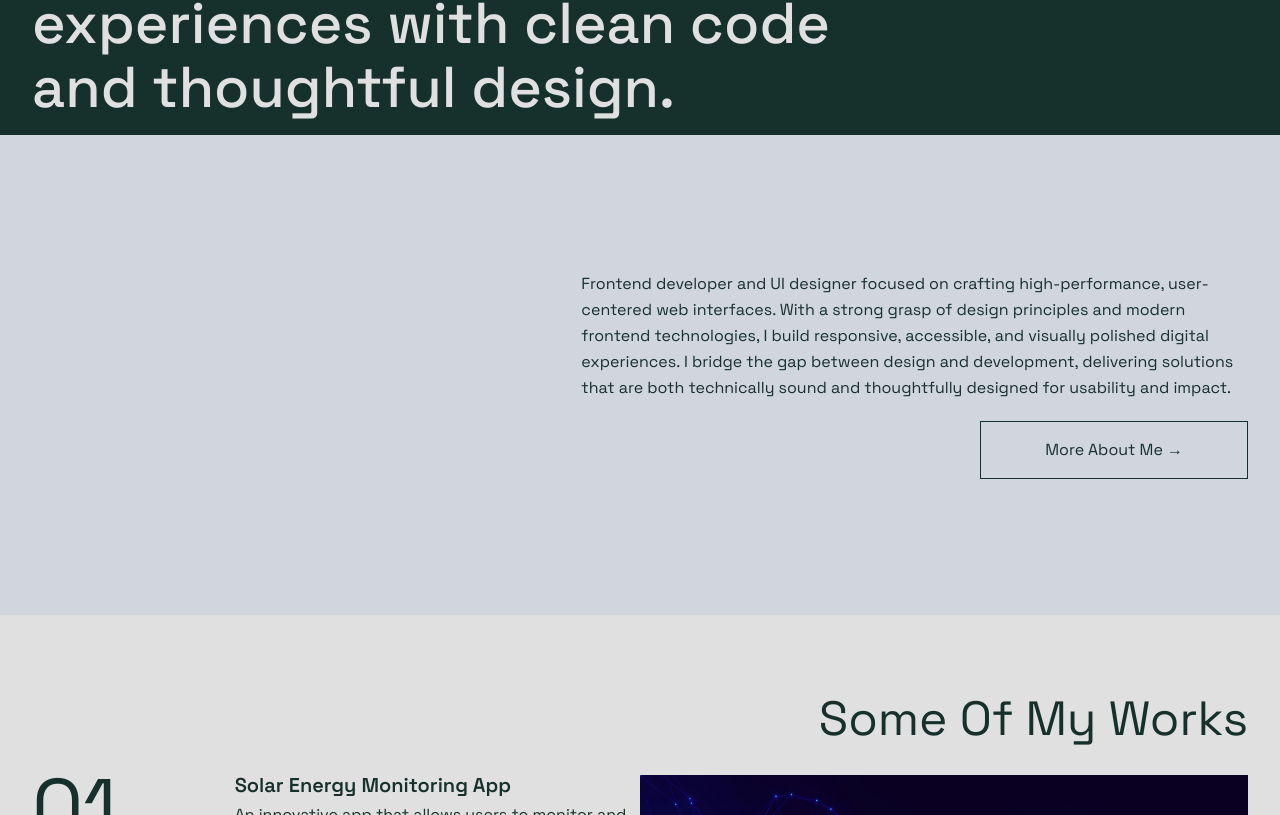
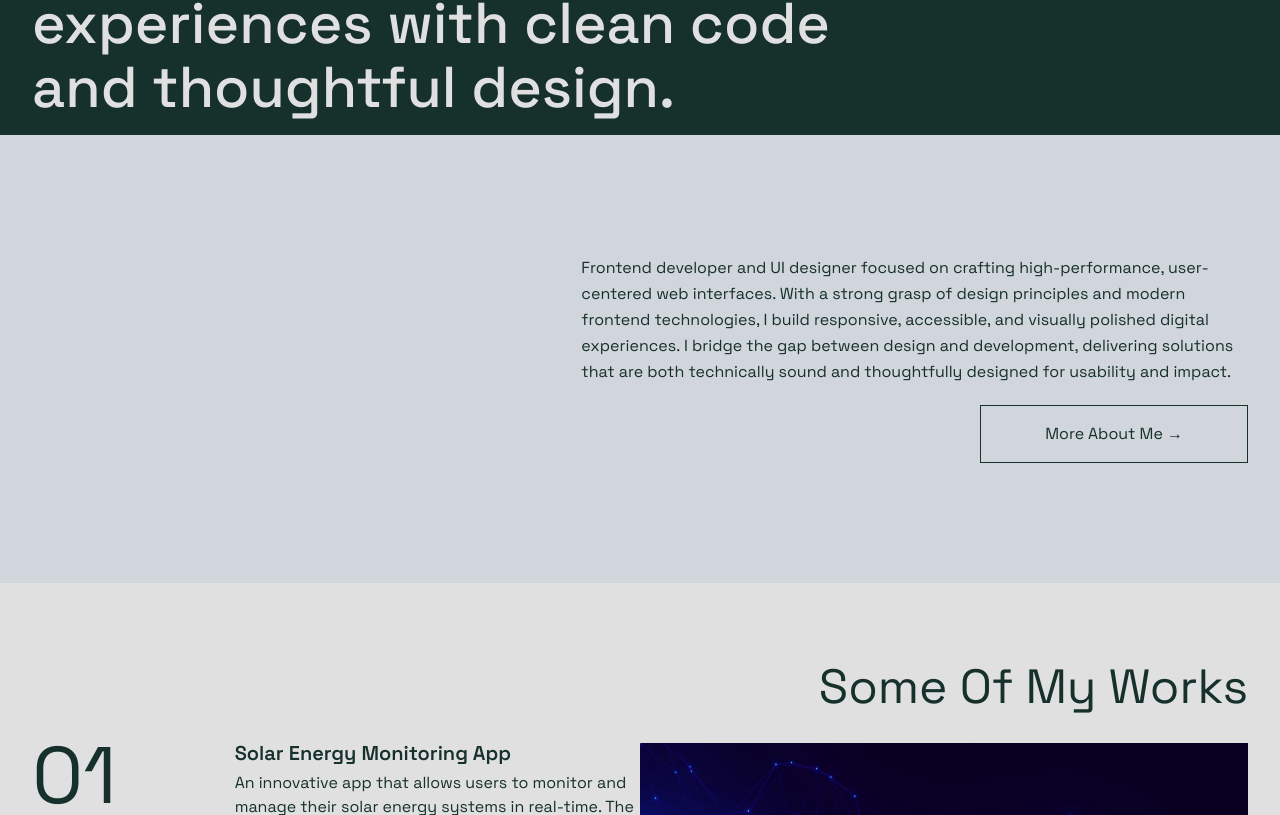
Before and after one commit to Omat-hub/omatsola_portfolio, a React (Vite) app: page / in a window 1280 px wide. Shown: the part 625-1440 px from the top of the page. Built offline with nearby package versions, Linux system fonts and the light colour scheme.

Commit message:
home page

```diff
--- a/src/assets/components/ShortAbout.jsx
+++ b/src/assets/components/ShortAbout.jsx
@@ -2,7 +2,7 @@ import { Link } from "react-router-dom";
 
 const ShortAbout = () => {
   return (
-    <section className="flex flex-col md:flex-row md:min-h-[60vh]  items-center md:items-center justify-end py-30 container-padding bg-gray-300">
+    <section className="flex flex-col md:flex-row items-center md:items-center justify-end py-30 container-padding bg-gray-300">
       <div className="flex flex-col flex-1 items-start md:items-end justify-center gap-5 max-w-prose">
         <p className="text-base text-justify md:text-left text-pantone leading-relaxed">
           Frontend developer and UI designer focused on crafting
```
